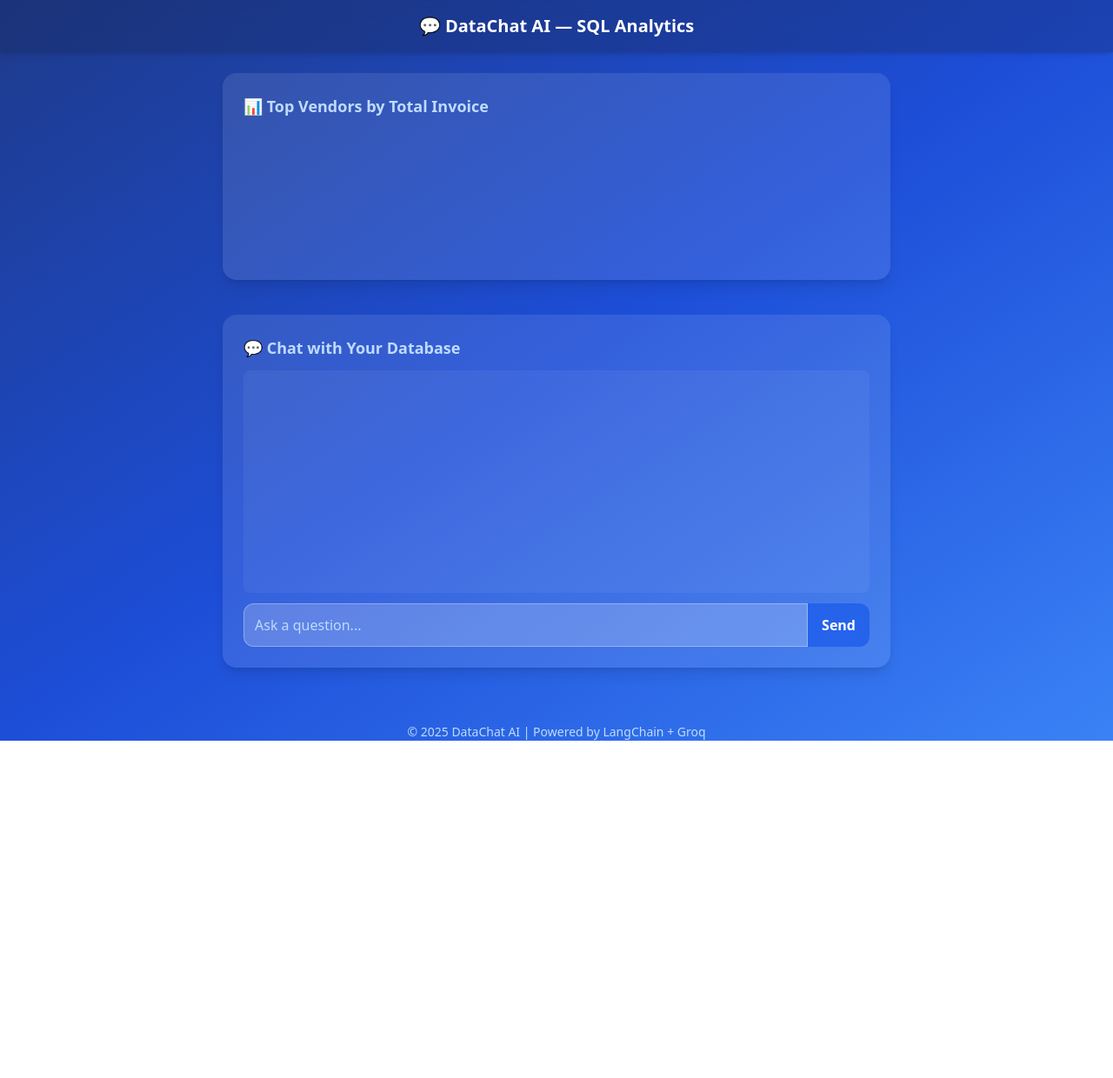
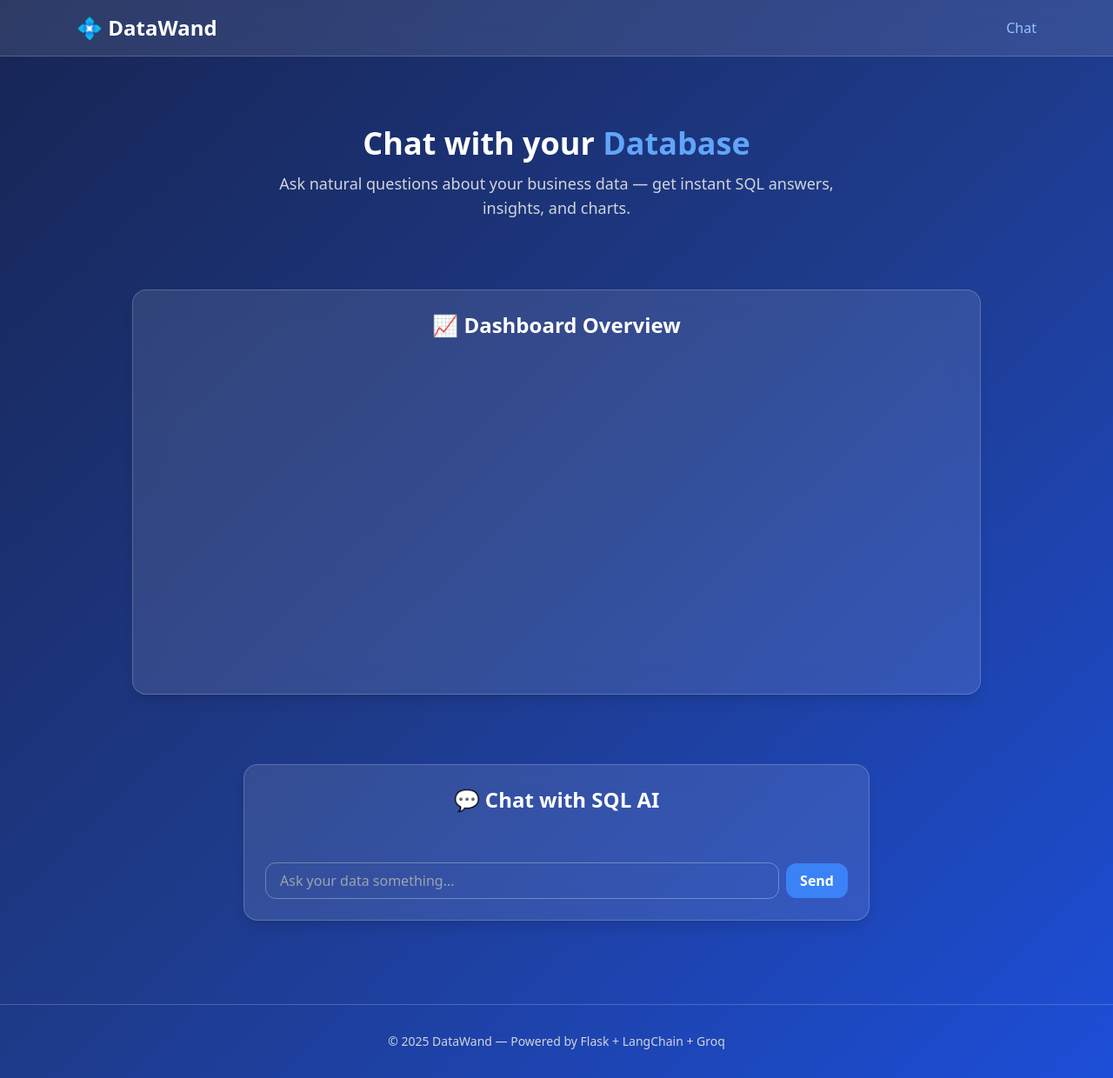
Before and after one commit to Suraj-chawhan/Vanna-ai-backend-python, a plain HTML site: page index.html in a window 1280 px wide. Shown: the whole page at 87% size. Before the commit the page ends 852 px from the top, so only its background shows below. Drawn offline with nearby package versions, Linux system fonts and the light colour scheme; no server answers.

Commit message:
Update index.html

```diff
--- a/index.html
+++ b/index.html
@@ -1,77 +1,150 @@
 <!DOCTYPE html>
 <html lang="en">
 <head>
-  <meta charset="UTF-8">
-  <title>DataChat AI — Analytics Dashboard</title>
+  <meta charset="UTF-8" />
+  <meta name="viewport" content="width=device-width, initial-scale=1.0" />
+  <title>DataWand — AI SQL Analytics</title>
   <script src="https://cdn.tailwindcss.com"></script>
   <script src="https://cdn.jsdelivr.net/npm/chart.js"></script>
+  <link rel="icon" href="https://cdn-icons-png.flaticon.com/512/4149/4149670.png" />
 </head>
-<body class="bg-gradient-to-br from-blue-900 via-blue-700 to-blue-500 text-white min-h-screen">
-  <nav class="bg-blue-950 bg-opacity-30 backdrop-blur-md p-4 text-center font-bold text-xl shadow-md">
-    💬 DataChat AI — SQL Analytics
+
+<body class="bg-gradient-to-br from-blue-950 via-blue-900 to-blue-700 min-h-screen text-white">
+  <!-- Navbar -->
+  <nav class="backdrop-blur-lg bg-white/10 border-b border-white/20 sticky top-0 z-50">
+    <div class="max-w-6xl mx-auto flex items-center justify-between px-6 py-4">
+      <h1 class="text-2xl font-semibold">💠 DataWand</h1>
+      <a href="#chat" class="text-blue-300 hover:text-white">Chat</a>
+    </div>
   </nav>
 
-  <main class="p-6 flex flex-col items-center space-y-10">
-    <section class="bg-white/10 p-6 rounded-2xl shadow-lg w-full max-w-3xl">
-      <h2 class="text-lg mb-3 font-semibold text-blue-200">📊 Top Vendors by Total Invoice</h2>
-      <canvas id="chart"></canvas>
+  <!-- Hero -->
+  <section class="text-center py-20">
+    <h2 class="text-4xl font-bold mb-3">Chat with your <span class="text-blue-400">Database</span></h2>
+    <p class="text-gray-300 text-lg max-w-2xl mx-auto">
+      Ask natural questions about your business data — get instant SQL answers, insights, and charts.
+    </p>
   </section>
 
-    <section class="bg-white/10 p-6 rounded-2xl shadow-lg w-full max-w-3xl">
-      <h2 class="text-lg mb-3 font-semibold text-blue-200">💬 Chat with Your Database</h2>
-      <div id="chat-box" class="h-64 overflow-y-auto bg-white/5 p-3 rounded-lg mb-3 text-sm"></div>
-      <div class="flex">
-        <input id="input" type="text" placeholder="Ask a question..."
-          class="flex-grow p-3 rounded-l-xl bg-white/20 border border-white/30 text-white placeholder-blue-200 outline-none">
-        <button onclick="ask()" class="px-4 bg-blue-600 hover:bg-blue-700 rounded-r-xl font-semibold">Send</button>
+  <!-- Stats Dashboard -->
+  <section id="dashboard" class="max-w-5xl mx-auto px-6 mb-20">
+    <div class="backdrop-blur-lg bg-white/10 rounded-2xl p-6 shadow-lg border border-white/20">
+      <h3 class="text-2xl font-semibold mb-6 text-center">📈 Dashboard Overview</h3>
+
+      <div id="stats-cards" class="grid grid-cols-1 sm:grid-cols-2 md:grid-cols-4 gap-4 mb-10"></div>
+
+      <canvas id="vendorChart" class="w-full h-80"></canvas>
     </div>
   </section>
-  </main>
 
-  <footer class="mt-10 text-center text-blue-200 text-sm">
-    © 2025 DataChat AI | Powered by LangChain + Groq
+  <!-- Chat UI -->
+  <section id="chat" class="max-w-3xl mx-auto px-6 pb-24">
+    <div class="backdrop-blur-lg bg-white/10 border border-white/20 rounded-2xl shadow-lg p-6">
+      <h3 class="text-2xl font-semibold mb-4 text-center">💬 Chat with SQL AI</h3>
+
+      <div id="chat-box" class="space-y-4 max-h-[400px] overflow-y-auto p-3"></div>
+
+      <div class="mt-4 flex items-center gap-2">
+        <input id="question" type="text" placeholder="Ask your data something..."
+          class="flex-1 bg-transparent border border-white/30 rounded-xl px-4 py-2 text-white focus:outline-none" />
+        <button id="send" class="bg-blue-500 hover:bg-blue-600 rounded-xl px-4 py-2 font-semibold">Send</button>
+      </div>
+    </div>
+  </section>
+
+  <!-- Footer -->
+  <footer class="text-center py-8 text-sm text-gray-300 border-t border-white/20">
+    © 2025 DataWand — Powered by Flask + LangChain + Groq
   </footer>
 
   <script>
+    const baseURL = window.location.origin;
+
+    // Fetch Stats for Dashboard
     async function loadStats() {
-      const res = await fetch("/stats");
+      try {
+        const res = await fetch(`${baseURL}/stats`);
         const data = await res.json();
-      const ctx = document.getElementById("chart");
+
+        if (data.error) throw new Error(data.error);
+
+        // --- Summary Cards ---
+        const s = data.stats_summary;
+        const cardsHTML = `
+          <div class="p-4 bg-blue-500/20 rounded-xl text-center"><p class="text-sm">Invoices</p><p class="text-2xl font-bold">${s.total_invoices}</p></div>
+          <div class="p-4 bg-blue-500/20 rounded-xl text-center"><p class="text-sm">Revenue</p><p class="text-2xl font-bold">$${s.total_revenue.toFixed(2)}</p></div>
+          <div class="p-4 bg-blue-500/20 rounded-xl text-center"><p class="text-sm">Avg Invoice</p><p class="text-2xl font-bold">$${s.avg_invoice.toFixed(2)}</p></div>
+          <div class="p-4 bg-blue-500/20 rounded-xl text-center"><p class="text-sm">Customers</p><p class="text-2xl font-bold">${s.total_customers}</p></div>
+        `;
+        document.getElementById("stats-cards").innerHTML = cardsHTML;
+
+        // --- Vendor Chart ---
+        const ctx = document.getElementById("vendorChart");
         new Chart(ctx, {
           type: "bar",
           data: {
-          labels: data.labels,
+            labels: data.top_vendors.map(v => v.vendor_name),
             datasets: [{
-            label: "Invoice Total",
-            data: data.values,
-            backgroundColor: "rgba(59,130,246,0.7)"
+              label: "Top Vendors (by Total Invoice)",
+              data: data.top_vendors.map(v => v.total),
+              backgroundColor: "rgba(59,130,246,0.6)",
+              borderColor: "rgba(255,255,255,0.3)",
+              borderWidth: 1,
+              borderRadius: 6
             }]
+          },
+          options: {
+            scales: {
+              y: { beginAtZero: true, ticks: { color: "#fff" } },
+              x: { ticks: { color: "#fff" } }
+            },
+            plugins: {
+              legend: { labels: { color: "#fff" } }
+            }
           }
         });
+      } catch (err) {
+        console.error("Stats load error:", err);
+      }
     }
 
-    async function ask() {
-      const q = document.getElementById("input").value.trim();
-      if (!q) return;
-      const chat = document.getElementById("chat-box");
-      chat.innerHTML += `<div><b>You:</b> ${q}</div>`;
-      document.getElementById("input").value = "";
+    // Chat logic
+    document.getElementById("send").addEventListener("click", async () => {
+      const input = document.getElementById("question");
+      const chatBox = document.getElementById("chat-box");
+      const question = input.value.trim();
+      if (!question) return;
 
-      const res = await fetch("/ask", {
+      chatBox.innerHTML += `<div class="text-right"><p class="inline-block bg-blue-600/60 px-4 py-2 rounded-xl">${question}</p></div>`;
+      input.value = "";
+
+      try {
+        const res = await fetch(`${baseURL}/ask`, {
           method: "POST",
           headers: { "Content-Type": "application/json" },
-        body: JSON.stringify({ question: q })
+          body: JSON.stringify({ question })
         });
         const data = await res.json();
+
         if (data.error) {
-        chat.innerHTML += `<div class='text-red-400'>❌ ${data.error}</div>`;
+          chatBox.innerHTML += `<div class="text-left text-red-400"><p class="bg-white/10 inline-block px-4 py-2 rounded-xl border border-red-400/30">⚠️ ${data.error}</p></div>`;
         } else {
-        chat.innerHTML += `<div><b>AI SQL:</b> ${data.generated_sql}</div>`;
-        chat.innerHTML += `<div class='text-green-300'><b>Result:</b> ${JSON.stringify(data.result)}</div>`;
+          chatBox.innerHTML += `
+            <div class="text-left">
+              <p class="bg-white/10 inline-block px-4 py-2 rounded-xl border border-white/20">
+                <b>SQL:</b><br><code class="text-blue-300">${data.generated_sql}</code><br><br>
+                <b>Result:</b> ${JSON.stringify(data.result, null, 2)}
+              </p>
+            </div>
+          `;
         }
-      chat.scrollTop = chat.scrollHeight;
+        chatBox.scrollTop = chatBox.scrollHeight;
+      } catch (err) {
+        chatBox.innerHTML += `<div class="text-left text-red-400">⚠️ ${err}</div>`;
       }
+    });
 
+    // Auto-load stats
     loadStats();
   </script>
 </body>
```
Lines whose indentation alone changed are shown as unchanged.
